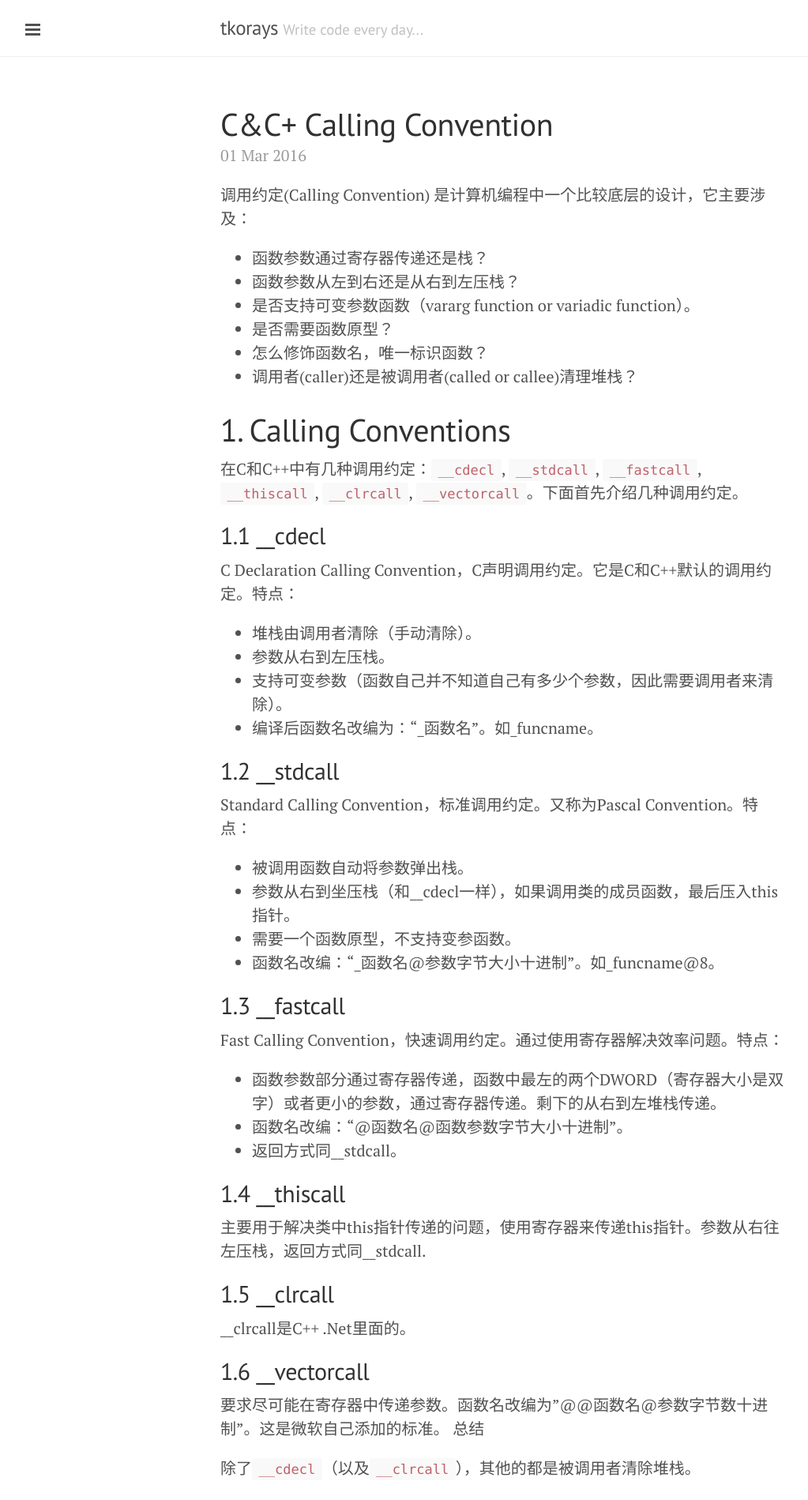
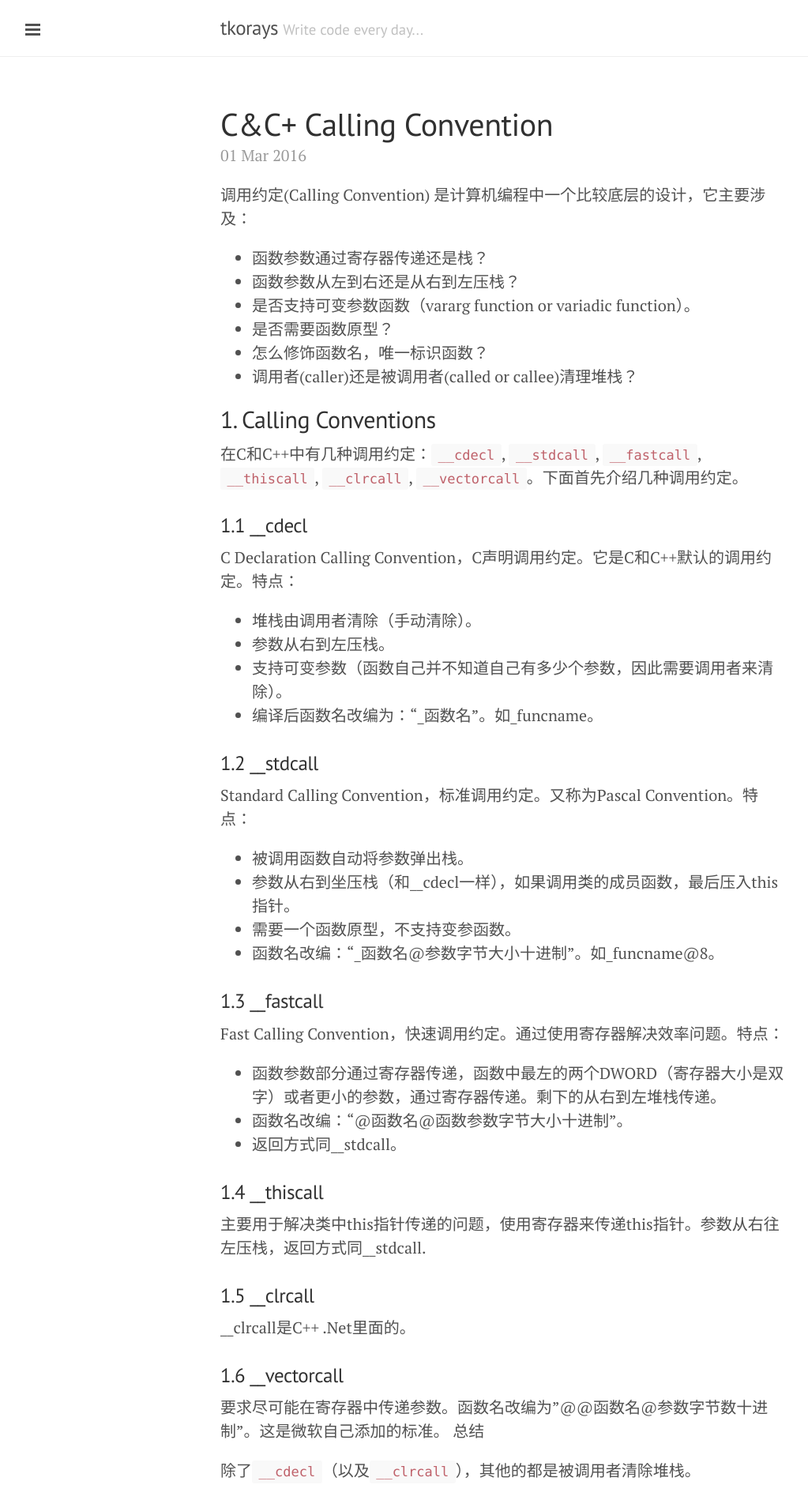
Before and after one commit to tkorays/tkorays.github.io, a Jekyll site: the page built from _posts/2016-3-1-c-cpp-calling-convention.markdown, in a window 1280 px wide. Shown: the top 1899 px of the page at 79% size, without its empty margins (1-1024 px from the left). Built offline with Jekyll 4.4.1, drawn with Linux system fonts in a browser that asks for light colours.

Commit message:
font size

```diff
--- a/_posts/2016-3-1-c-cpp-calling-convention.markdown
+++ b/_posts/2016-3-1-c-cpp-calling-convention.markdown
@@ -12,10 +12,10 @@ title: C&C+ Calling Convention
 * 调用者(caller)还是被调用者(called or callee)清理堆栈？
 
 
-# 1. Calling Conventions
+## 1. Calling Conventions
 在C和C++中有几种调用约定：`__cdecl`, `__stdcall`, `__fastcall`, `__thiscall`, `__clrcall`, `__vectorcall`。下面首先介绍几种调用约定。
 
-## 1.1 __cdecl
+### 1.1 __cdecl
 
 C Declaration Calling Convention，C声明调用约定。它是C和C++默认的调用约定。特点：
 
@@ -24,7 +24,7 @@ C Declaration Calling Convention，C声明调用约定。它是C和C++默认的
 * 支持可变参数（函数自己并不知道自己有多少个参数，因此需要调用者来清除）。
 * 编译后函数名改编为：“_函数名”。如_funcname。
 
-## 1.2 __stdcall
+### 1.2 __stdcall
 
 Standard Calling Convention，标准调用约定。又称为Pascal Convention。特点：
 
@@ -33,7 +33,7 @@ Standard Calling Convention，标准调用约定。又称为Pascal Convention。
 * 需要一个函数原型，不支持变参函数。
 * 函数名改编：“_函数名@参数字节大小十进制”。如_funcname@8。
 
-## 1.3 __fastcall
+### 1.3 __fastcall
 
 Fast Calling Convention，快速调用约定。通过使用寄存器解决效率问题。特点：
 
@@ -41,24 +41,24 @@ Fast Calling Convention，快速调用约定。通过使用寄存器解决效率
 * 函数名改编：“@函数名@函数参数字节大小十进制”。
 * 返回方式同__stdcall。
 
-## 1.4 __thiscall
+### 1.4 __thiscall
 
 主要用于解决类中this指针传递的问题，使用寄存器来传递this指针。参数从右往左压栈，返回方式同__stdcall.
 
-## 1.5 __clrcall
+### 1.5 __clrcall
 
 __clrcall是C++ .Net里面的。
 
-## 1.6 __vectorcall
+### 1.6 __vectorcall
 
 要求尽可能在寄存器中传递参数。函数名改编为”@@函数名@参数字节数十进制”。这是微软自己添加的标准。
 总结
 
 除了`__cdecl`（以及`__clrcall`），其他的都是被调用者清除堆栈。
 
-# 2. 函数名修饰
+## 2. 函数名修饰
 
-## 2.1 C++中函数名修饰
+### 2.1 C++中函数名修饰
 在C语言中不存在重载，因此不需要担心同名函数问题，但是在C++中，使用C中的函数名修饰方式就存在问题。对于重载的函数，仅仅凭函数名和参数内存大小无法完全区分；类的成员函数表示并没有说明。所以在C++中，对于函数名改编需要一套策略。函数名格式大致如`?FuncName@@YGXZ`这种形式。
 
 * 修饰名以`?`开始，后面接函数名。
@@ -87,7 +87,7 @@ __clrcall是C++ .Net里面的。
 
 所以在C++中函数名改编和C不同，如果需要遵循C中的改编方式，可以使用`extern "C"{}`。
 
-## 2.2 C++成员函数名修饰
+### 2.2 C++成员函数名修饰
 类的成员函数的调用方式为thiscall，其函数名修饰方式和普通函数有些差别。成员函数名改编需在函数名和参数中间插入类名。且需要指定函数一些性质，如
 
 * public为@@QAE，protected为@@IAE，private为@@AAE
```
